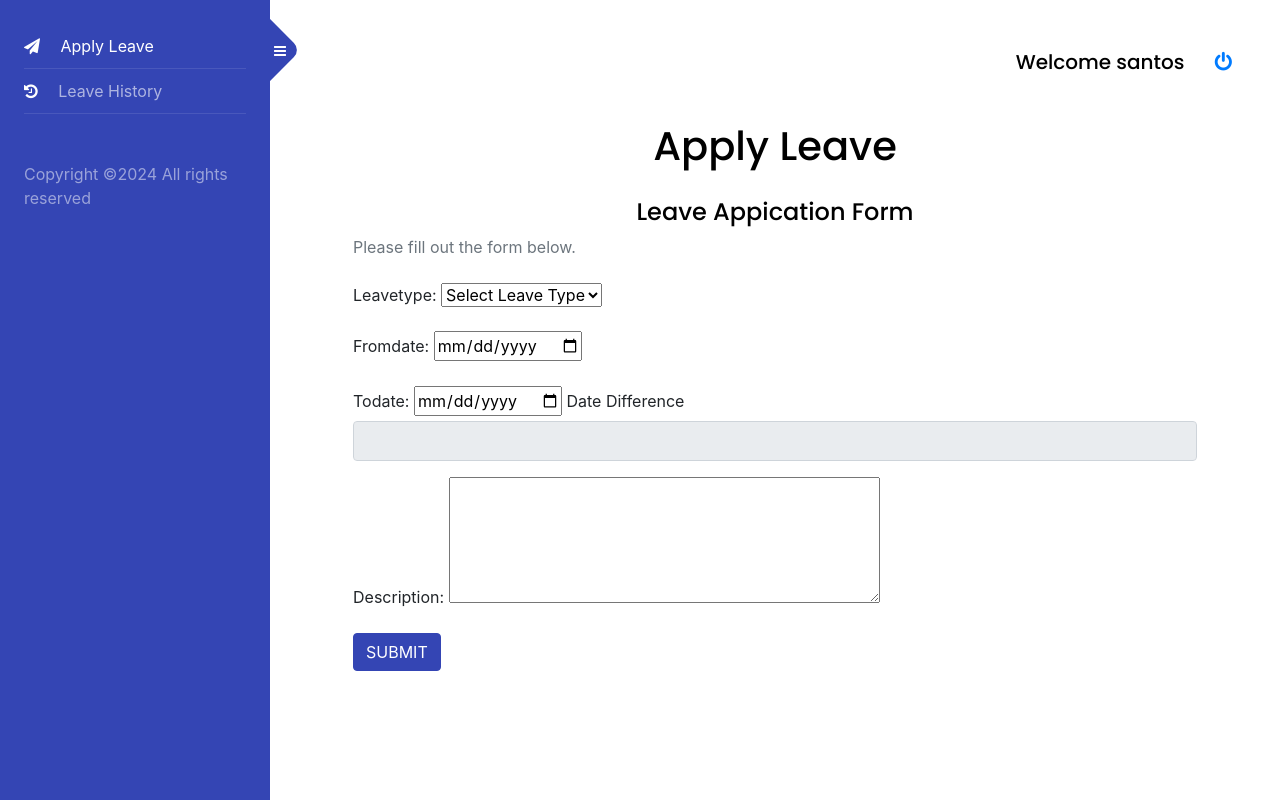
After one commit to santospaul1/Leave_Management_System_project, a Django app: page /leave/apply_leave/ in a window 1280 px wide. The commit adds this page. Run offline with Django 4.2, Linux system fonts and the light colour scheme; a user stored in the database is signed in; data comes from the database, SQL or seed files in the repository; both versions use the stored data as it was after the commit; some libraries are stand-ins or nearby versions.

Commit message:
mesages to be added

```diff
--- a/accounts/views.py
+++ b/accounts/views.py
@@ -35,7 +35,7 @@
             if user.is_active:
                 if user.employee.status == 'Active':
                     login(request, user)
-                    return redirect('employee_panel:apply_leave')
+                    return redirect('leave:apply_leave')
                 else:
                     error = 'Your account is inactive. Please contact the administrator for assistance.'
             else:
--- a/employee/templates/employee/apply_leave.html
+++ b/employee/templates/employee/apply_leave.html
@@ -5,6 +5,14 @@
     <link rel="stylesheet" href="https://maxcdn.bootstrapcdn.com/bootstrap/4.5.2/css/bootstrap.min.css">
     <div class="container">
        <center> <h1 class="mt-5">Apply Leave</h1></center>
+       {% if msg %}
+       <div class="alert alert-success alert-dismissible fade show">
+           <strong>Info:</strong> {{ msg }}
+           <button type="button" class="close" data-dismiss="alert" aria-label="Close">
+               <span aria-hidden="true">&times;</span>
+           </button>
+       </div>
+   {% endif %}
     <form method="POST" name="addemp" class="leave-form">
         {% csrf_token %}
 
--- /dev/null
+++ b/employee/templates/employee/main.html
@@ -0,0 +1,67 @@
+{% load static %}
+<!doctype html>
+<html lang="en">
+  <head>
+    <title>Admin Panel</title>
+    <meta charset="utf-8">
+    <meta name="viewport" content="width=device-width, initial-scale=1, shrink-to-fit=no">
+
+    <link href="https://fonts.googleapis.com/css?family=Poppins:300,400,500,600,700,800,900" rel="stylesheet">
+    <link rel="stylesheet" href="https://stackpath.bootstrapcdn.com/font-awesome/4.7.0/css/font-awesome.min.css">
+    <link rel="stylesheet" href="{% static 'css/responsive.css' %}">
+    <link rel="stylesheet" href="https://stackpath.bootstrapcdn.com/font-awesome/4.7.0/css/font-awesome.min.css">
+    <link rel="stylesheet" href="{% static 'css/style.css' %}">
+    <style>
+      .nav_bar {
+        text-align: end;
+        padding-top: 2px;
+      }
+
+    </style>
+  </head>
+  <body>
+    <div class="wrapper d-flex align-items-stretch">
+      <nav id="sidebar">
+        <div class="custom-menu">
+          <button type="button" id="sidebarCollapse" class="btn btn-primary">
+            <i class="fa fa-bars"></i>
+            <span class="sr-only">Toggle Menu</span>
+          </button>
+        </div>
+        <div class="p-4">
+          <ul class="list-unstyled components mb-5">
+            <li class="{% if request.resolver_match.url_name == 'apply_leave' %}active{% endif %}">
+              <a href="{% url 'leave:apply_leave' %}"><span class="fa fa-paper-plane mr-3 text-white"></span> Apply Leave</a>
+            </li>
+            <li class="{% if request.resolver_match.url_name == 'employee_leave_history' %}active{% endif %}">
+              <a href="{% url 'leave:employee_leave_history' %}"><span class="fa fa-history mr-3 text-white"></span> Leave History</a>
+            </li>
+
+          </ul>
+          <div class="footer">
+            <p>
+              Copyright &copy;<script>document.write(new Date().getFullYear());</script> All rights reserved <i class="icon-heart" aria-hidden="true"></i>
+            </p>
+          </div>
+        </div>
+      </nav>
+
+      <!-- Page Content  -->
+      <div id="content" class="p-4 p-md-5 pt-5">
+        <div class="nav_bar">
+          <h5>Welcome {{ user }} &emsp;
+          <a href="{% url 'myadmin:user_logout' %}"><i class="fa fa-power-off " aria-hidden="true"></i></a>
+          </h5>
+        </div>
+
+        {% block content %}
+        {% endblock %}
+      </div>
+    </div>
+
+    <script src="{% static 'js/jquery.min.js' %}"></script>
+    <script src="{% static 'js/popper.js' %}"></script>
+    <script src="https://stackpath.bootstrapcdn.com/bootstrap/4.3.1/js/bootstrap.min.js"></script>
+    <script src="{% static 'js/main.js' %}"></script>
+  </body>
+</html>
--- a/employee/views.py
+++ b/employee/views.py
@@ -14,7 +14,7 @@
 def employees(request):
 
     if not request.user.is_authenticated:
-        return redirect('admin_login')  # Redirect to the appropriate URL
+        return redirect('myadmin:admin_login')  # Redirect to the appropriate URL
 
     msg = None
 
@@ -147,6 +147,6 @@
     form = ProfileUpdateForm(request.POST, instance=employee)
     if form.is_valid():
       form.save()
-      return redirect('employee_panel:apply_leave')
+      return redirect('leave:apply_leave')
 
   return render(request, 'employee/update_profile.html', {'form': form, 'employee': employee})
--- a/leave/templates/leaves/leave_details.html
+++ b/leave/templates/leaves/leave_details.html
@@ -18,5 +18,5 @@
   <p><strong>Error:</strong> {{ error }}</p>
   <p><strong>Message:</strong> {{ msg }}</p>
 
-  <a href="{% url 'myadmin:leave_history' %}">Back to Leave List</a>
+  <a href="{% url 'leave:leave_history' %}">Back to Leave List</a>
 {% endblock %}
--- a/leave/urls.py
+++ b/leave/urls.py
@@ -1,6 +1,6 @@
 from django.urls import path
 from . import views
-from .views import add_leave_type, approved_leaves, declined_leaves, leave_type_list, leave_type_section, leaves_history, pending_leaves, update_leave_type
+from .views import add_leave_type, apply_leave, approved_leaves, declined_leaves, employee_leave_history, leave_type_list, leave_type_section, leaves_history, pending_leaves, update_leave_type
 
 app_name = 'leave'
 
@@ -15,5 +15,8 @@
     path('pending_leaves/', pending_leaves, name='pending_leaves'),
     path('leave_type_list/', leave_type_list, name='leave_type_section'),
     path('leave_deleter/',leave_type_section, name='leave_deleter'),
+    path('employee_leave_history/', employee_leave_history, name='employee_leave_history'),
+    path('apply_leave/', apply_leave, name='apply_leave'),
+
 
 ]
--- a/leave/views.py
+++ b/leave/views.py
@@ -199,6 +199,7 @@
 
                 leave.save()
                 msg = "Your leave application has been applied. Thank you."
+                return redirect('leave:employee_leave_history')
 
         else:
             error = "Please correct the form errors."
@@ -216,7 +217,7 @@
 @login_required
 def employee_leave_history(request):
     user = request.user
-    leave_history = Leave.objects.filter(employee=user.id)
+    leave_history = Leave.objects.filter(employee=user.id).order_by('-id')
     status = Leave.status
     context = {
         'status':status,
```
Also changed, not shown: leave/templates/leaves/approved_leaves.html (+4 -16 lines), leave/templates/leaves/declined_leaves.html (+5 -16 lines), leave/templates/leaves/leaves_history.html (+4 -19 lines), leave/templates/leaves/pending_history.html (+4 -16 lines), myadmin/templates/admin/main.html (+10 -4 lines), db.sqlite3.
